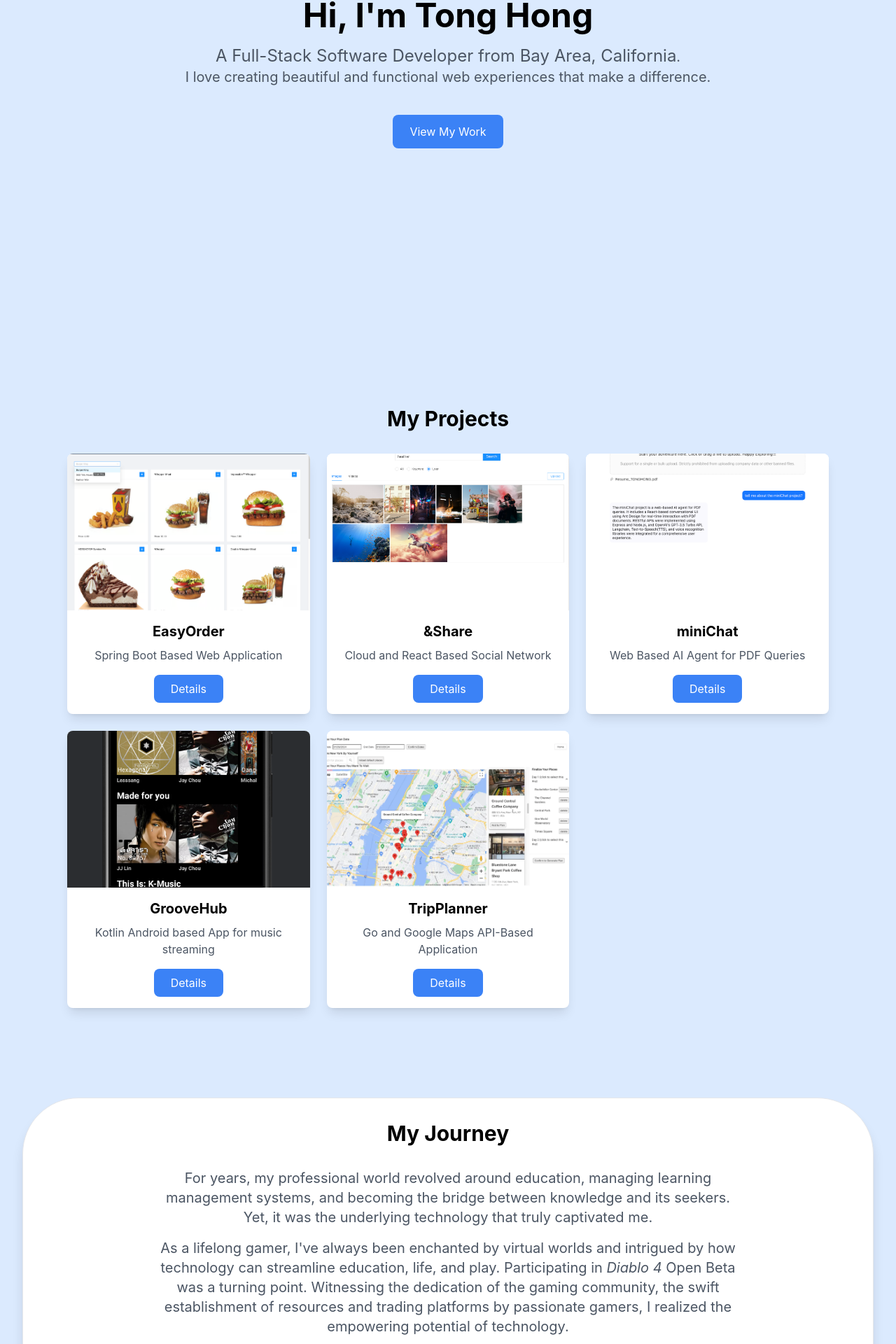
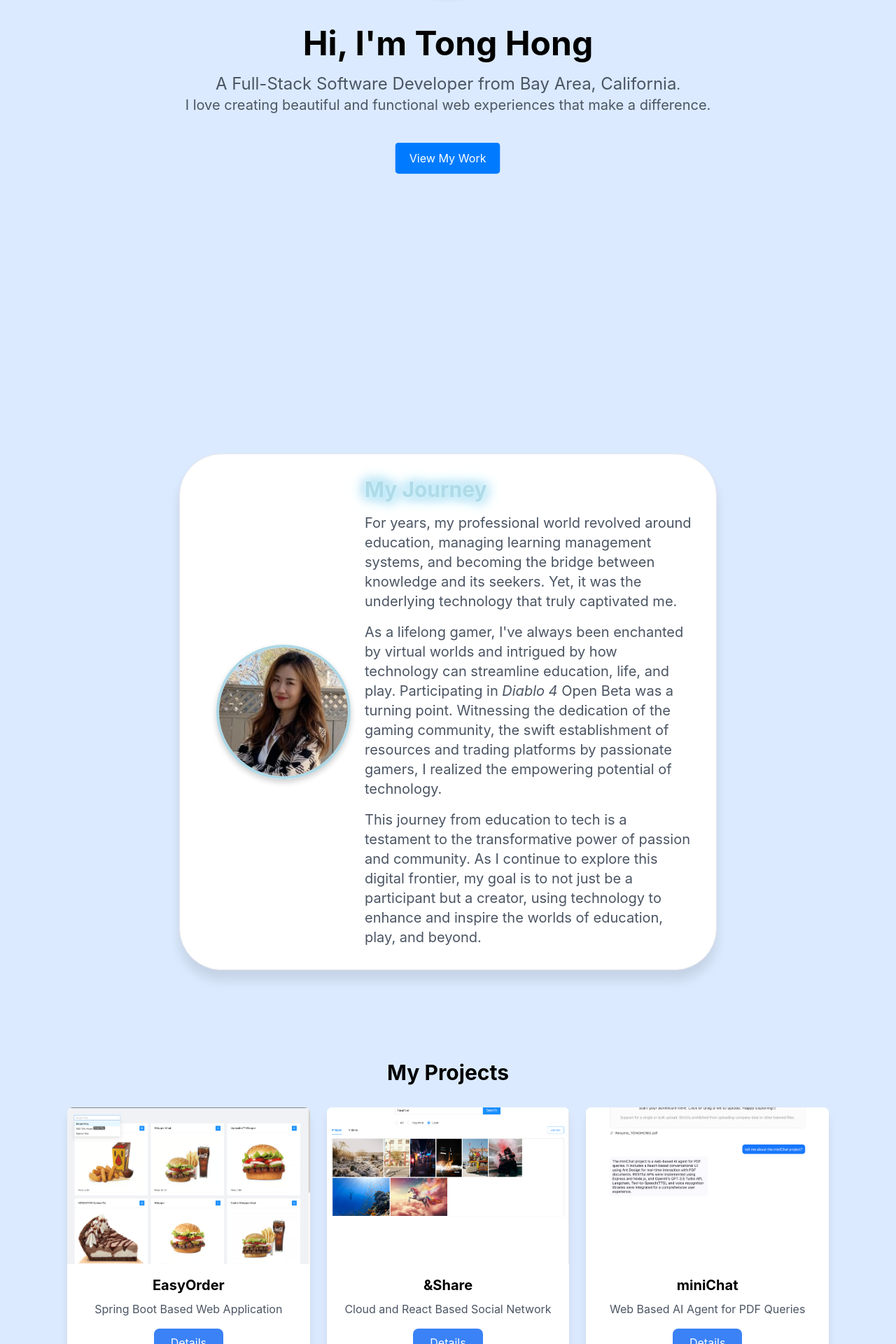
Before and after one commit to heatherism/heatherism.github.io, a React (Create React App) app: page / in a window 1280 px wide. Shown: the part 636-2556 px from the top of the page at 70% size. Built offline with nearby package versions, Linux system fonts and the light colour scheme.

Commit message:
added css effects for dynamic ux

```diff
--- a/src/App.css
+++ b/src/App.css
@@ -104,7 +104,7 @@
   background-color: #fff; /* Ensure contrast against the bg-blue-100 */
   margin: 2rem; /* Adjust based on your layout preferences */
   padding: 2rem; /* Provides space inside the frame */
-  border-radius: 80px; /* Soft rounded corners for the frame */
+  border-radius: 60px; /* Soft rounded corners for the frame */
   box-shadow: 0 14px 16px rgba(0, 0, 0, 0.1); /* Subtle shadow for depth */
 }
 
@@ -212,7 +212,7 @@
 }
 
 .project-modal-image {
-  width: 100%;
+  width: 90%;
   height: auto;
   margin-bottom: 20px;
 }
@@ -240,3 +240,156 @@
   border: none;
   border-radius: 5px;
 }
+
+/* define the animation - glittering css style hot pink*/
+/* @keyframes glitter {
+  0%, 100% {
+    color: #ffffff;
+    text-shadow: 0 0 10px #fff, 0 0 20px #ff00ff, 0 0 30px #ff00ff, 0 0 40px #ff00ff, 0 0 50px #ff00ff, 0 0 60px #ff00ff, 0 0 70px #ff00ff;
+  }
+  50% {
+    color: #ff00ff;
+    text-shadow: 0 0 20px #ffe9e9, 0 0 30px #ff007f, 0 0 40px #ff007f, 0 0 50px #ff007f, 0 0 60px #ff007f, 0 0 70px #ff007f, 0 0 80px #ff007f;
+  }
+}
+
+.glittering-text {
+  animation: glitter 2s linear infinite;
+} */
+
+@keyframes glitter {
+  0%, 100% {
+    color: #E0FFFF; /* Light Cyan, similar to baby blue */
+    text-shadow:
+      0 0 5px #E0FFFF,
+      0 0 10px #ADD8E6, /* Light Blue */
+      0 0 15px #87CEFA, /* Light Sky Blue */
+      0 0 20px #B0E0E6; /* Powder Blue */
+  }
+  50% {
+    color: #ADD8E6; /* Light Blue */
+    text-shadow:
+      0 0 10px #E0FFFF,
+      0 0 15px #87CEFA, /* Light Sky Blue */
+      0 0 20px #B0E0E6, /* Powder Blue */
+      0 0 25px #87CEEB; /* Sky Blue */
+  }
+}
+
+.glittering-text {
+  animation: glitter 4s linear infinite;
+}
+
+/* heartbeat effect */
+@keyframes pulse {
+  0% {
+    transform: scale(1);
+  }
+  50% {
+    transform: scale(1.1);
+  }
+  100% {
+    transform: scale(1);
+  }
+}
+
+
+.pulse-button {
+  animation: pulse 2s infinite;
+  /* Button styles */
+  background-color: #007bff; /* Example color: pink */
+  color: white;
+  border: none;
+  padding: 10px 20px;
+  font-size: 16px;
+  border-radius: 5px;
+  cursor: pointer;
+  outline: none;
+  transition: background-color 0.3s;
+}
+
+.pulse-button:hover {
+  background-color: #ff6eb4; /* Darker pink on hover */
+}
+
+
+/* bounce effect */
+@keyframes bounce {
+  0%, 20%, 50%, 80%, 100% {
+    transform: translateY(0);
+  }
+  40% {
+    transform: translateY(-30px);
+  }
+  60% {
+    transform: translateY(-15px);
+  }
+}
+
+.bounce-button {
+  animation: bounce 2s infinite;
+  /* Button styles */
+  background-color: #4CAF50; /* Example color: green */
+  color: white;
+  border: none;
+  padding: 10px 20px;
+  font-size: 16px;
+  border-radius: 5px;
+  cursor: pointer;
+  outline: none;
+  transition: background-color 0.3s;
+}
+
+.bounce-button:hover {
+  background-color: #45a049; /* Darker green on hover */
+}
+
+
+
+/* shimmer effect */
+.shimmer-text {
+  position: relative;
+  color: #212121; /* Dark text color for contrast */
+  background-color: #ffffff; /* Assuming a white background */
+  overflow: hidden;
+}
+
+.shimmer-text::after {
+  content: "";
+  position: absolute;
+  top: 0;
+  left: -100%;
+  width: 100%;
+  height: 100%;
+  background: linear-gradient(
+    to right,
+    rgba(255, 255, 255, 0) 0%,
+    rgba(255, 255, 255, 0.5) 25%, /* Light shimmer */
+    rgba(255, 255, 255, 0.8) 50%, /* Brighter center */
+    rgba(255, 255, 255, 0.5) 75%, /* Light shimmer */
+    rgba(255, 255, 255, 0) 100%
+  );
+  animation: shimmer 3s infinite linear;
+}
+
+@keyframes shimmer {
+  0% {
+    left: -100%;
+  }
+  100% {
+    left: 100%;
+  }
+}
+
+
+
+/* shadow box frame */
+.shadow-box-frame {
+  box-shadow: 0 4px 8px rgba(0, 0, 0, 0.2); /* Soft shadow */
+  border: 4px solid #add8e6; /* White border for contrast */
+  border-radius: 50%; /* Circular photo */
+  display: inline-block;
+  margin: 20px; /* Adjust spacing around the frame */
+}
+
+/* Apply this class to your img tag */
--- a/src/App.js
+++ b/src/App.js
@@ -31,8 +31,9 @@ function App() {
 
         <FloatingBubbles />
         <About />
+        <Story />
         <Projects />
-        <Story />
+
         <Contact />
         <ScrollToTop />
       </div>
--- a/src/components/About.js
+++ b/src/components/About.js
@@ -13,7 +13,7 @@ function About() {
 
 
           {/* <FloatingElements /> */}
-          <img src={bioPhoto} alt="Tong Hong" className="mx-auto rounded-full w-32 h-32 sm:w-48 sm:h-48 md:w-64 md:h-64 lg:w-72 lg:h-72 object-cover" data-aos="fade-down" data-aos-easing="linear" data-aos-duration="1500" />
+          <img src={bioPhoto} alt="Tong Hong" className="shadow-box-frame mx-auto rounded-full w-32 h-32 sm:w-48 sm:h-48 md:w-64 md:h-64 lg:w-72 lg:h-72 object-cover" data-aos="fade-down" data-aos-easing="linear" data-aos-duration="1500" />
 
           <h1 className="text-3xl font-bold mt-8 mb-4 md:mb-6" data-aos="fade-right">
             Hi, I'm Tong Hong
@@ -23,11 +23,11 @@ function About() {
 
             I love creating beautiful and functional web experiences that make a difference.
           </p>
-          <Link to="projects" smooth={true} duration={500} className="inline-block bg-blue-500 text-white px-6 py-3 rounded-lg mt-4 cursor-pointer">
+          <Link to="projects" smooth={true} duration={500} className="inline-block pulse-button bg-blue-500 text-white px-6 py-3 rounded-lg mt-4 cursor-pointer">
             View My Work
           </Link>
           {/* Update the href to link to your resume or contact section */}
-          <div className="absolute top-0 right-0 mt-4 mr-4">
+          <div className="absolute top-0 right-0 mt-4 mr-4 ">
             <LetsChatButton />
           </div>
         </header>
--- a/src/components/LetsChatButton.js
+++ b/src/components/LetsChatButton.js
@@ -1,6 +1,6 @@
 const LetsChatButton = () => {
     return (
-      <a href="mailto:heatherism91@gmail.com?subject=Let's Chat" className="inline-flex items-center bg-blue-500 hover:bg-blue-700 text-white font-bold py-2 px-4 mt-4 mr-4 rounded">
+      <a href="mailto:heatherism91@gmail.com?subject=Let's Chat" className="inline-flex items-center bg-blue-500 hover:bg-pink-400 text-white font-bold py-2 px-4 mt-4 mr-4 rounded">
         <i className="fas fa-comments mr-2"></i> Let's Chat!
       </a>
     );
--- a/src/components/Projects.js
+++ b/src/components/Projects.js
@@ -63,7 +63,7 @@ function Projects() {
       return (
         <section id="projects" className="bg-blue-100 py-12">
           <div className="max-w-6xl mx-auto px-4 sm:px-6 lg:px-8">
-            <h2 className="text-3xl font-bold text-center mb-8" data-aos="fade-up">My Projects</h2>
+            <h2 className="text-3xl font-bold text-center mb-8" data-aos="fade-up" >My Projects</h2>
             <div className="grid grid-cols-1 sm:grid-cols-2 md:grid-cols-3 gap-6" data-aos="fade-up" data-aos-delay="200">
               {projects.map((project, index) => (
                 <div key={index} className="bg-white shadow-lg rounded-lg overflow-hidden">
@@ -71,7 +71,7 @@ function Projects() {
                   <div className="p-4">
                     <h3 className="font-bold text-xl mb-2">{project.name}</h3>
                     <p className="text-gray-600">{project.overview}</p>
-                    <button onClick={() => openModal(project)} className="mt-4 bg-blue-500 text-white px-6 py-2 rounded-lg">
+                    <button onClick={() => openModal(project)} className="mt-4 bg-blue-500 text-white px-6 py-2 hover:bg-pink-400 rounded-lg">
                       Details
                     </button>
                   </div>
--- a/src/components/ScrollToTop.js
+++ b/src/components/ScrollToTop.js
@@ -27,7 +27,7 @@ const ScrollToTop = () => {
 
   return (
     isVisible && (
-      <div className="scroll-to-top" onClick={scrollToTop}>
+      <div className="scroll-to-top " onClick={scrollToTop}>
         &#8679;
       </div>
     )
--- a/src/components/Story.js
+++ b/src/components/Story.js
@@ -1,19 +1,17 @@
-// Story.js
 import React from 'react';
 import profilePhoto from '../assets/profilephoto.jpeg';
 
 const Story = () => {
   return (
     <section id="story" className="bg-blue-100 py-12">
-      <div className="story-frame shadow-lg border border-gray-200 rounded-lg overflow-hidden">
       <div className="max-w-4xl mx-auto px-4 sm:px-6 lg:px-8">
-
-            {/* Profile Photo
-            <img src={profilePhoto} alt="Your Name" className="rounded-full w-48 h-48 object-cover mr-8 mb-4 md:mb-0" /> */}
+        <div className="story-frame shadow-lg border border-gray-200 rounded-lg overflow-hidden p-6 md:p-8 flex flex-col md:flex-row items-center">
+          {/* Profile Photo */}
+          <img src={profilePhoto} alt="Your Name" className="shadow-box-frame rounded-full w-48 h-48 object-cover mb-4 md:mb-0 md:mr-8" />
 
           {/* Story Content */}
-            <div>
-                <h2 className="text-3xl font-bold text-center mb-8">My Journey</h2>
+          <div className="text-center md:text-left">
+            <h2 className="text-3xl font-bold mb-4 glittering-text">My Journey</h2>
             <p className="text-xl text-gray-600">
               For years, my professional world revolved around education, managing learning management systems, and becoming the bridge between knowledge and its seekers. Yet, it was the underlying technology that truly captivated me.
             </p>
@@ -21,7 +19,7 @@ const Story = () => {
               As a lifelong gamer, I've always been enchanted by virtual worlds and intrigued by how technology can streamline education, life, and play. Participating in <em>Diablo 4</em> Open Beta was a turning point. Witnessing the dedication of the gaming community, the swift establishment of resources and trading platforms by passionate gamers, I realized the empowering potential of technology.
             </p>
             <p className="text-xl text-gray-600 mt-4">
-                This journey from education to tech is a testament to the transformative power of passion and community. As I continue to explore this digital frontier, my goal is to not just be a participant but a creator, using technology to enhance and inspire the worlds of education, play, and beyond. The thrill of solving complex problems and the satisfaction of contributing to a community that thrives on innovation fuels my journey forward, one project at a time.
+              This journey from education to tech is a testament to the transformative power of passion and community. As I continue to explore this digital frontier, my goal is to not just be a participant but a creator, using technology to enhance and inspire the worlds of education, play, and beyond.
             </p>
           </div>
         </div>
```
Also changed, not shown: src/components/Contact.js (+5 -5 lines). Lines whose indentation alone changed are shown as unchanged.
